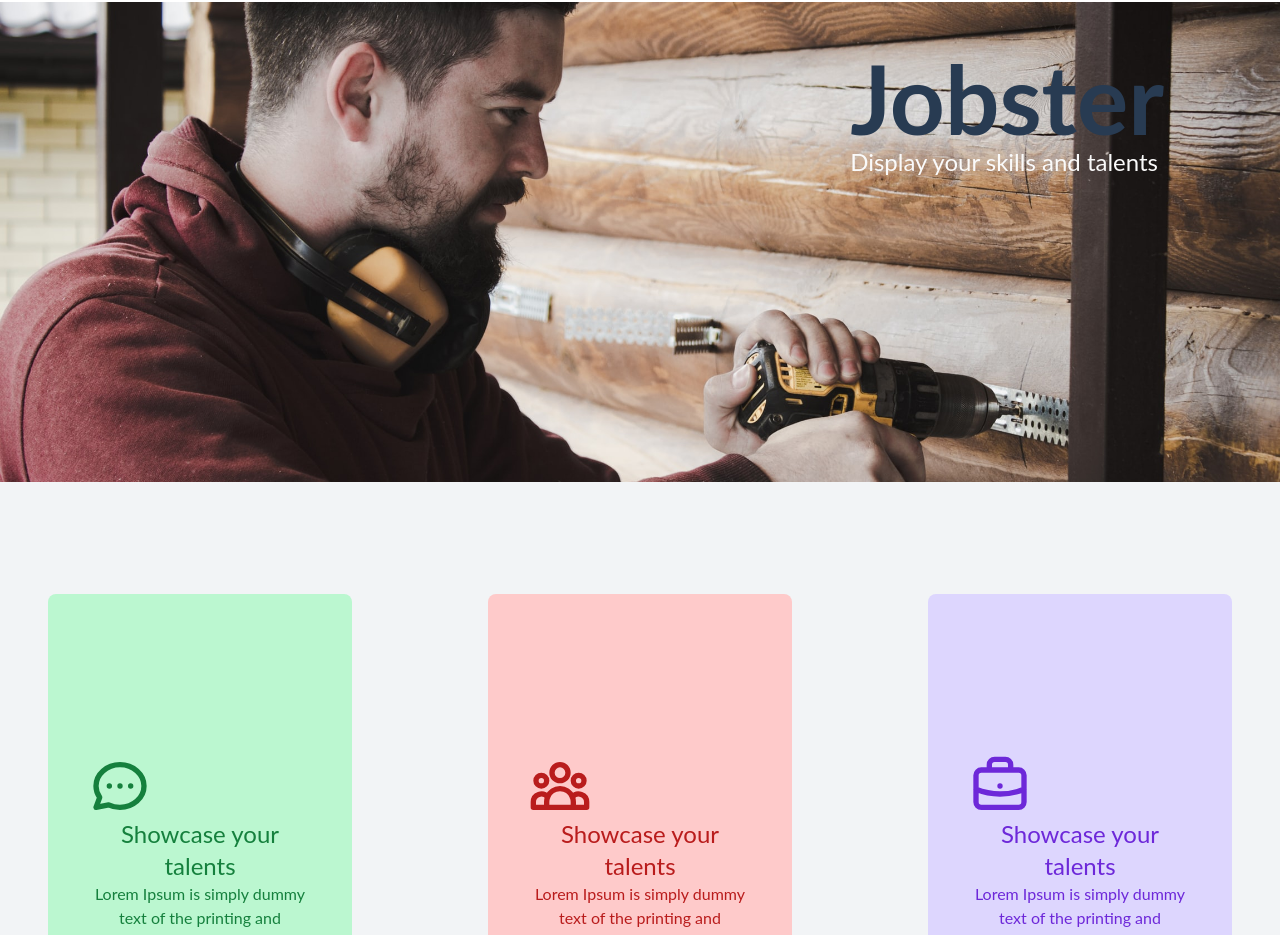
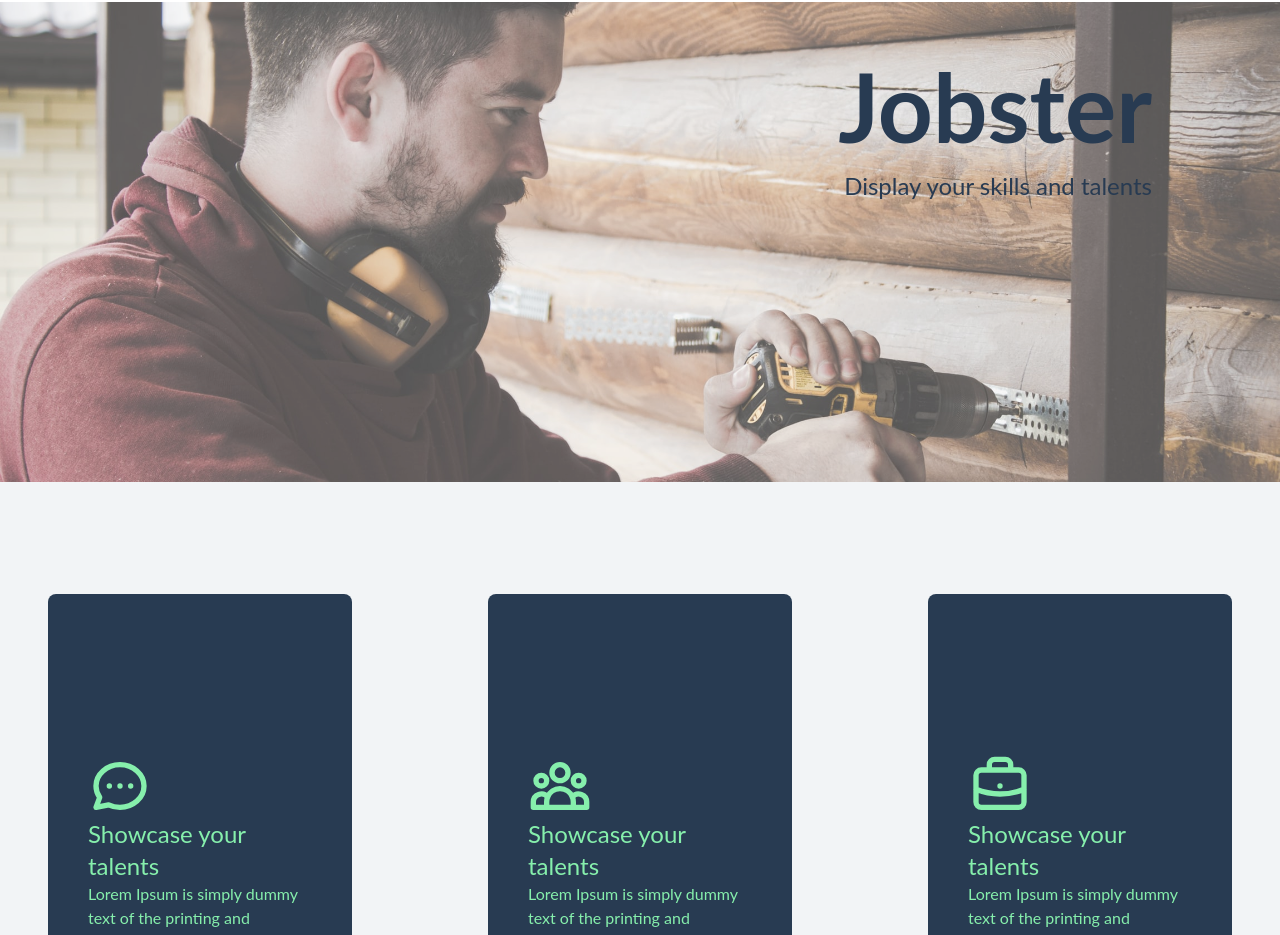
Before and after one commit to gccornejo441/Jobbox, a Next.js app: page / in a window 1280 px wide. Shown: the part 62-997 px from the top of the page. Built offline with nearby package versions, Linux system fonts and the light colour scheme; no server answers.

Commit message:
remove nextjs link comp

```diff
--- a/components/main/mainBody.js
+++ b/components/main/mainBody.js
@@ -14,35 +14,35 @@ const MainBody = () => {
             </Head>
             <div class="flex flex-col my-16 relative w-screen h-huge">
                 <div class="bg-hero-pattern h-screen bg-cover bg-center flex justify-center">
-                    <div class="container z-30 flex flex-row-reverse">
-                    <div class="flex flex-col mt-36 md:my-12 sm:mr-12  md:mr-24 xl:mr-24 pr-4 sm:pr-5">
-                        <h1 class="text-6xl md:text-7xl lg:text-8xl text-regal-blue font-bold">Jobster</h1>
-                        <p class="text-gray-50 text-md md:text-2xl">Display your skills and talents</p>
+                    <div class="bg-gray-50 bg-opacity-30 w-full flex justify-center">
+                        <div class="container z-10 flex flex-row-reverse pr-3 sm:pr-0">
+                            <div class="flex flex-col mt-36 md:my-12 sm:mr-12  md:mr-24 xl:mr-24 pr-4 sm:pr-8 text-right">
+                                <h1 class="text-6xl md:text-7xl lg:text-8xl text-regal-blue font-bold my-2">Jobster</h1>
+                                <p class="text-regal-blue text-md md:text-2xl my-2">Display your skills and talents</p>
+                            </div>
+                        </div>
                     </div>
-                </div>
-                </div>
-                <div class="opacity-40 md:opacity-95 hidden">
-                    <Image src="/images/people-working.jpg" alt="A picture of a theater room" height={900} width={1400} />
+
                 </div>
             </div>
             <div class="h-full">
-                <ul class="md:grid md:grid-cols-3 gap-10  md:place-items-center">
-                    <li class="text-center md:text-start p-10 bg-green-200 m-12 rounded-lg md:py-40">
-                        <ChatIcon class="w-16 h-16 text-green-700 mx-auto md:mx-0" />
-                        <h2 class="text-2xl text-green-700">Showcase your talents</h2>
-                        <p class="text-md text-green-700">Lorem Ipsum is simply dummy text of the printing and typesetting industry.
+                <ul class="md:grid md:grid-cols-3 gap-10 md:place-items-center">
+                    <li class="text-center md:text-left p-10 bg-regal-blue m-12 rounded-lg md:py-40">
+                        <ChatIcon class="w-16 h-16 text-green-300 mx-auto md:mx-0" />
+                        <h2 class="text-2xl text-green-300">Showcase your talents</h2>
+                        <p class="text-md text-green-300">Lorem Ipsum is simply dummy text of the printing and typesetting industry.
                         </p>
                     </li>
-                    <li class="text-center md:text-start p-10 bg-red-200 m-12 rounded-lg md:py-40">
-                        <UserGroupIcon class="w-16 h-16 text-red-700 mx-auto md:mx-0" />
-                        <h2 class="text-2xl text-red-700">Showcase your talents</h2>
-                        <p class="text-md text-red-700">Lorem Ipsum is simply dummy text of the printing and typesetting industry.
+                    <li class="text-center md:text-left  p-10 bg-regal-blue m-12 rounded-lg md:py-40">
+                        <UserGroupIcon class="w-16 h-16 text-green-300 mx-auto md:mx-0" />
+                        <h2 class="text-2xl text-green-300">Showcase your talents</h2>
+                        <p class="text-md text-green-300">Lorem Ipsum is simply dummy text of the printing and typesetting industry.
                         </p>
                     </li>
-                    <li class="text-center md:text-start p-10 bg-violet-200 m-12 rounded-lg md:py-40">
-                        <BriefcaseIcon class="w-16 h-16 text-violet-700 mx-auto md:mx-0" />
-                        <h2 class="text-2xl text-violet-700">Showcase your talents</h2>
-                        <p class="text-md text-violet-700">Lorem Ipsum is simply dummy text of the printing and typesetting industry.
+                    <li class="text-center md:text-left p-10 bg-regal-blue m-12 rounded-lg md:py-40">
+                        <BriefcaseIcon class="w-16 h-16 text-green-300 mx-auto md:mx-0" />
+                        <h2 class="text-2xl text-green-300">Showcase your talents</h2>
+                        <p class="text-md text-green-300">Lorem Ipsum is simply dummy text of the printing and typesetting industry.
                         </p>
                     </li>
                 </ul>
--- a/components/navbar.js
+++ b/components/navbar.js
@@ -30,9 +30,9 @@ export default function Navbar({ isShowing }) {
                   <span class="p-2 text-green-300">
                     <CloudIcon class="h-6 w-6" />
                   </span>
-                  <span class="text-regal-blue text-xl p-2">
+                  <a href="/" class="text-regal-blue text-xl p-2">
                     Jobster
-                  </span>
+                  </a>
                 </div>
 
                 {/* RACKET SPACE LOGIN & LOGOUT */}
@@ -100,18 +100,14 @@ export default function Navbar({ isShowing }) {
                   <>
                     <ul class="bg-regal-blue absolute z-20 top-0 w-full opacity-95">
                       <li class="border-t-2 border-green-400 py-4 text-center">
-                        <Link href="/api/auth/logout" data-testid="logout">
-                          <a class="ml-8 text-gray-50 hover:underline">
+                          <a href="/api/auth/logout"  data-testid="logout" class="ml-8 text-gray-50 hover:underline">
                             Logout
                           </a>
-                        </Link>
                       </li>
                       <li class="border-t-2 border-green-400 py-4 text-center">
-                        <Link href="/dashboard">
-                          <a class="ml-8 text-gray-50 hover:underline">
+                          <a href="/dashboard" class="ml-8 text-gray-50 hover:underline">
                             Dashboard
                           </a>
-                        </Link>
                       </li>
                       <li class="border-b-2 border-t-2 border-green-400 py-4 flex flex-row-reverse">
                         <div class="text-normal text-gray-50 mr-8">
@@ -124,11 +120,9 @@ export default function Navbar({ isShowing }) {
                   <>
                     <ul class="bg-regal-blue absolute z-20 top-0 w-full opacity-95">
                       <li class="border-t-2 border-b-2 border-green-400 py-4 text-center">
-                        <Link href="/api/auth/login" data-testid="login">
-                          <a class="ml-8 text-gray-50 hover:underline">
+                          <a href="/api/auth/login" data-testid="login" class="ml-8 text-gray-50 hover:underline">
                             Login
                           </a>
-                        </Link>
                       </li>
                     </ul>
                   </>
```
